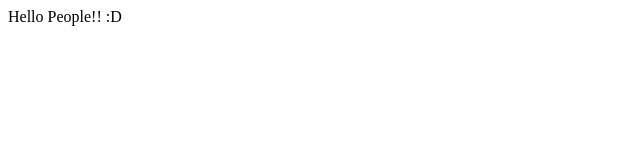
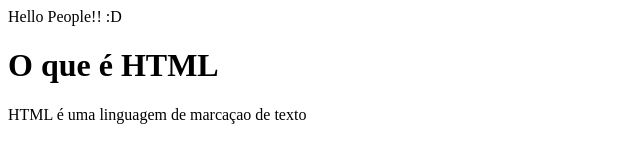
Before and after one commit to ViniciusVicentini/Meu_Primeiro_Site, a plain HTML site: page index.html in a window 1280 px wide. Shown: the whole page, without its empty margins (0-640 px from the left). Drawn offline with Linux system fonts and the light colour scheme.

Commit message:
inclui tag h1 e p

```diff
--- a/index.html
+++ b/index.html
@@ -7,6 +7,9 @@
     <body>
         Hello People!! :D
 
+    <h1>O que é HTML</h1>
+    <p>HTML é uma linguagem de marcaçao de texto</p>
+
     </body>
 
 </html>
```
